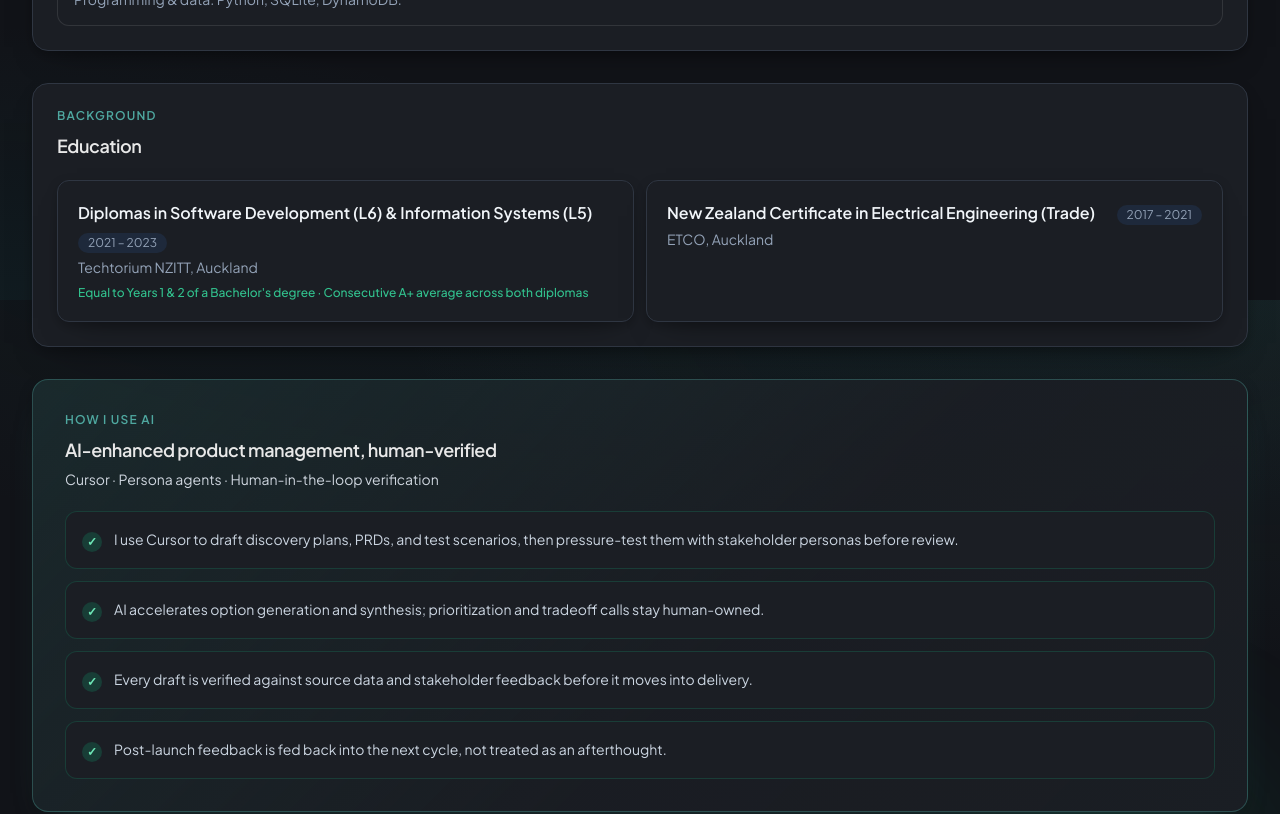
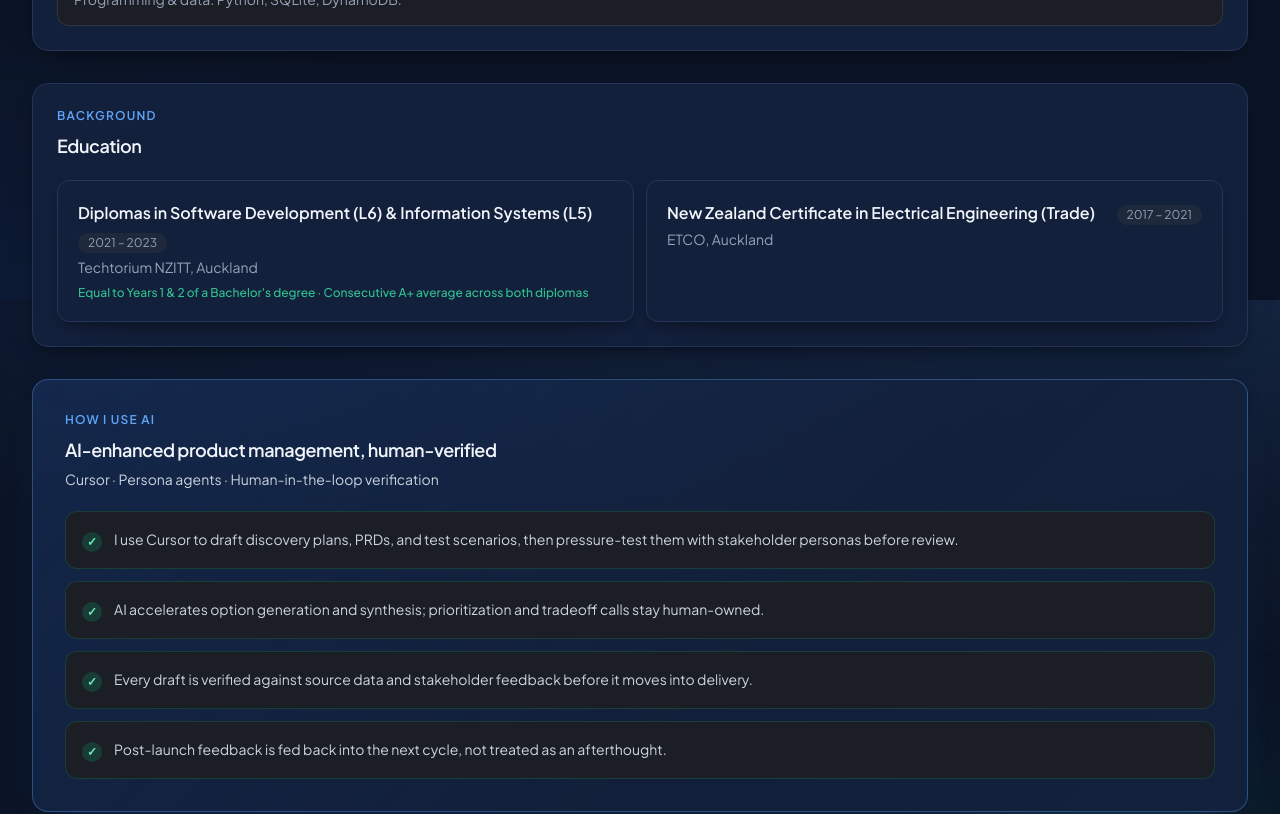
Before and after one commit to cassidybrook/Product-Portfolio-Cassidy-Brookland, a React (Vite) app: page / in a window 1280 px wide. Shown: the part 3700-4514 px from the top of the page. Built offline with nearby package versions, Linux system fonts and the light colour scheme.

Commit message:
Update index.css

```diff
--- a/src/index.css
+++ b/src/index.css
@@ -3,18 +3,18 @@
 @tailwind utilities;
 
 :root {
-  --bg: #111318;
-  --bg-soft: #171b22;
-  --surface: #1b1e24;
-  --surface-soft: #232932;
-  --text-primary: #e8e8e8;
-  --text-secondary: #cfd6df;
-  --text-muted: #9aa3b2;
-  --border: #2f3642;
-  --border-strong: #414a5a;
-  --accent: #4fa8a0;
-  --accent-strong: #3f8f87;
-  --focus: #68bdb5;
+  --bg: #0b1426;
+  --bg-soft: #0f1b33;
+  --surface: #13213d;
+  --surface-soft: #1a2b4c;
+  --text-primary: #f1f5f9;
+  --text-secondary: #cbd5e1;
+  --text-muted: #94a3b8;
+  --border: #243557;
+  --border-strong: #35497a;
+  --accent: #60a5fa;
+  --accent-strong: #3b82f6;
+  --focus: #93c5fd;
 }
 
 @layer base {
@@ -27,15 +27,15 @@
     color: var(--text-primary);
     background-color: var(--bg);
     background-image:
-      radial-gradient(ellipse 90% 55% at 50% -20%, rgba(15, 118, 110, 0.09), transparent),
-      radial-gradient(ellipse 70% 45% at 100% 0%, rgba(79, 168, 160, 0.08), transparent),
-      radial-gradient(ellipse 55% 35% at 0% 100%, rgba(14, 165, 164, 0.06), transparent);
+      radial-gradient(ellipse 90% 55% at 50% -20%, rgba(59, 130, 246, 0.12), transparent),
+      radial-gradient(ellipse 70% 45% at 100% 0%, rgba(96, 165, 250, 0.08), transparent),
+      radial-gradient(ellipse 55% 35% at 0% 100%, rgba(37, 99, 235, 0.08), transparent);
     background-attachment: fixed;
     -webkit-font-smoothing: antialiased;
   }
 
   ::selection {
-    background: rgba(79, 168, 160, 0.28);
+    background: rgba(96, 165, 250, 0.3);
     color: #f8fafc;
   }
 
@@ -50,11 +50,11 @@
 
   ::-webkit-scrollbar-thumb {
     border-radius: 9999px;
-    background: #495162;
+    background: #35497a;
   }
 
   ::-webkit-scrollbar-thumb:hover {
-    background: #5d687d;
+    background: #4b64a0;
   }
 }
 
@@ -62,7 +62,7 @@
   .glass-panel {
     @apply rounded-2xl backdrop-blur-xl;
     border: 1px solid var(--border);
-    background: color-mix(in oklab, var(--surface) 96%, #10151d 4%);
+    background: color-mix(in oklab, var(--surface) 96%, #0b1426 4%);
     box-shadow:
       0 16px 32px -20px rgba(0, 0, 0, 0.5),
       0 4px 12px rgba(0, 0, 0, 0.2);
@@ -71,7 +71,7 @@
   .glass-panel-hover {
     @apply rounded-2xl backdrop-blur-xl transition-all duration-300;
     border: 1px solid var(--border);
-    background: color-mix(in oklab, var(--surface) 96%, #0f141b 4%);
+    background: color-mix(in oklab, var(--surface) 96%, #0b1426 4%);
     box-shadow:
       0 16px 32px -20px rgba(0, 0, 0, 0.5),
       0 4px 12px rgba(0, 0, 0, 0.2);
@@ -86,15 +86,15 @@
 
   .glass-panel-brand {
     @apply rounded-2xl backdrop-blur-xl;
-    border: 1px solid rgba(79, 168, 160, 0.35);
+    border: 1px solid rgba(96, 165, 250, 0.35);
     background: linear-gradient(
       135deg,
-      rgba(79, 168, 160, 0.14) 0%,
-      rgba(27, 30, 36, 0.9) 58%,
-      rgba(27, 30, 36, 0.96) 100%
+      rgba(59, 130, 246, 0.16) 0%,
+      rgba(19, 33, 61, 0.9) 58%,
+      rgba(19, 33, 61, 0.96) 100%
     );
     box-shadow:
-      0 18px 38px -24px rgba(79, 168, 160, 0.36),
+      0 18px 38px -24px rgba(59, 130, 246, 0.4),
       0 6px 14px rgba(0, 0, 0, 0.24);
   }
 
@@ -115,12 +115,12 @@
 
   .gradient-text {
     @apply bg-clip-text text-transparent;
-    background-image: linear-gradient(to right, #e8e8e8, #a8ddd7, #4fa8a0);
+    background-image: linear-gradient(to right, #f1f5f9, #bfdbfe, #60a5fa);
   }
 
   .gradient-text-hero {
     @apply bg-clip-text text-transparent;
-    background-image: linear-gradient(to bottom right, #f6f7f8, #c4ebe6, #4fa8a0);
+    background-image: linear-gradient(to bottom right, #f8fafc, #bfdbfe, #60a5fa);
   }
 
   .metric-value {
@@ -136,16 +136,16 @@
   }
 
   .skill-pill:hover {
-    border-color: rgba(79, 168, 160, 0.5);
-    background: rgba(79, 168, 160, 0.14);
-    color: #9fddd6;
+    border-color: rgba(96, 165, 250, 0.5);
+    background: rgba(59, 130, 246, 0.18);
+    color: #bfdbfe;
   }
 
   .action-callout {
     @apply rounded-xl px-4 py-3 text-sm leading-relaxed;
-    border: 1px solid rgba(79, 168, 160, 0.36);
-    background: linear-gradient(to right, rgba(79, 168, 160, 0.2), rgba(79, 168, 160, 0.04));
-    color: #b8e4df;
+    border: 1px solid rgba(96, 165, 250, 0.36);
+    background: linear-gradient(to right, rgba(59, 130, 246, 0.22), rgba(59, 130, 246, 0.04));
+    color: #dbeafe;
   }
 
   .insight-card {
@@ -155,15 +155,15 @@
   }
 
   .insight-card:hover {
-    border-color: rgba(79, 168, 160, 0.52);
-    background: #20262f;
-    box-shadow: 0 16px 28px -20px rgba(79, 168, 160, 0.38);
+    border-color: rgba(96, 165, 250, 0.52);
+    background: #182848;
+    box-shadow: 0 16px 28px -20px rgba(59, 130, 246, 0.45);
   }
 
   .insight-card::before {
     content: '';
     @apply absolute inset-y-0 left-0 w-0.5 opacity-0 transition-opacity duration-300;
-    background: linear-gradient(to bottom, #34d399, #059669);
+    background: linear-gradient(to bottom, #60a5fa, #2563eb);
   }
 
   .insight-card:hover::before {
@@ -184,7 +184,7 @@
   }
 
   .data-table tbody tr {
-    border-bottom: 1px solid #e8eef5;
+    border-bottom: 1px solid var(--border);
     @apply transition-colors;
   }
 
@@ -193,7 +193,7 @@
   }
 
   .data-table tbody tr:hover {
-    background: rgba(255, 255, 255, 0.03);
+    background: rgba(255, 255, 255, 0.04);
   }
 
   .data-table td {
```
